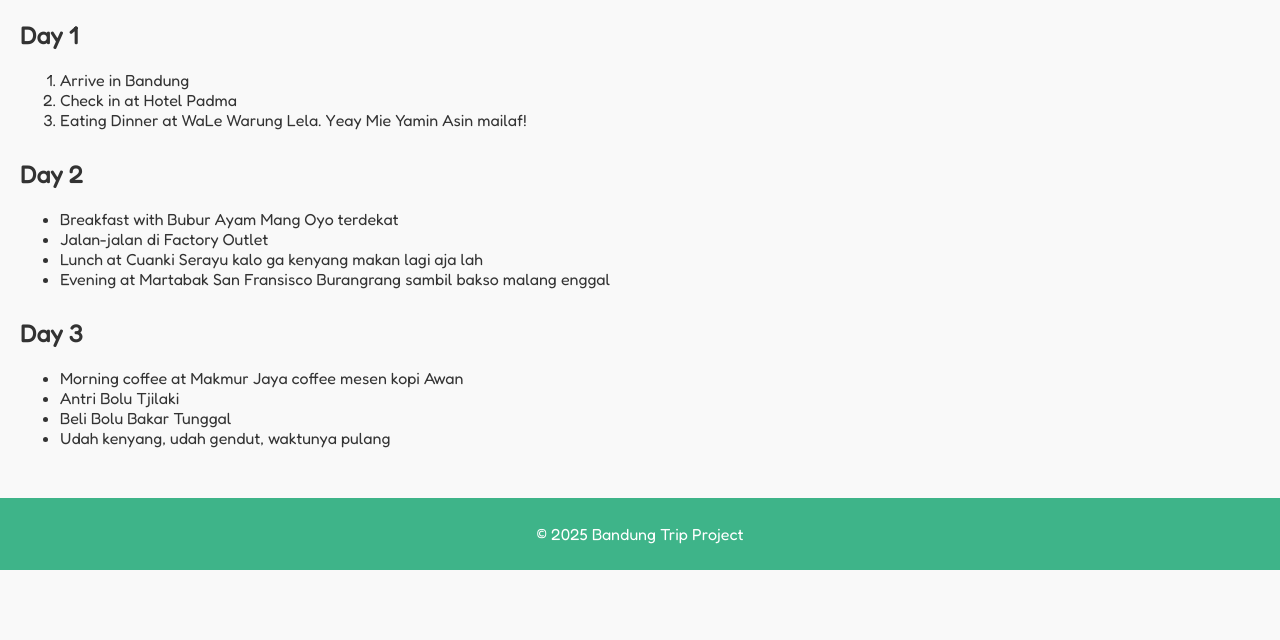
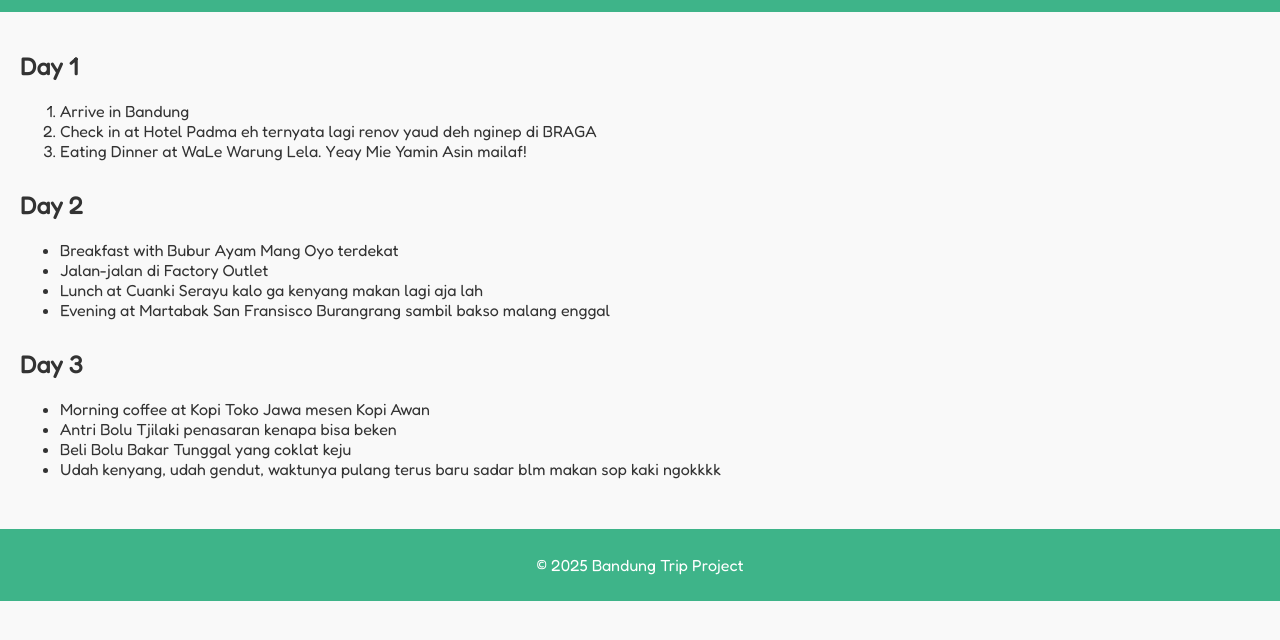
Before and after one commit to liaro25/BandungTrip, a plain HTML site: page itinerary.html in a window 1280 px wide. Shown: the part 120-760 px from the top of the page. Drawn offline with Linux system fonts and the light colour scheme.

Commit message:
Change itinerary.html into updated news

```diff
--- a/itinerary.html
+++ b/itinerary.html
@@ -17,7 +17,7 @@
       background: #3EB489;
       color: white;
       padding: 15px;
-    }
+    }g
     header h1 {
       font-family: 'Baloo 2', cursive;
       margin: 0;
@@ -59,7 +59,7 @@
       <h2>Day 1</h2>
       <ol>
         <li>Arrive in Bandung</li>
-        <li>Check in at Hotel Padma</li>
+        <li>Check in at Hotel Padma eh ternyata lagi renov yaud deh nginep di BRAGA </li>
         <li>Eating Dinner at WaLe Warung Lela. Yeay Mie Yamin Asin mailaf!</li>
       </ol>
     </section>
@@ -77,10 +77,10 @@
     <section id="day3">
       <h2>Day 3</h2>
       <ul>
-        <li>Morning coffee at Makmur Jaya coffee mesen kopi Awan</li>
-        <li>Antri Bolu Tjilaki </li>
-        <li>Beli Bolu Bakar Tunggal</li>
-        <li>Udah kenyang, udah gendut, waktunya pulang</li>
+        <li>Morning coffee at Kopi Toko Jawa mesen Kopi Awan</li>
+        <li>Antri Bolu Tjilaki penasaran kenapa bisa beken </li>
+        <li>Beli Bolu Bakar Tunggal yang coklat keju</li>
+        <li>Udah kenyang, udah gendut, waktunya pulang terus baru sadar blm makan sop kaki ngokkkk</li>
       </ul>
     </section>
   </main>
```
